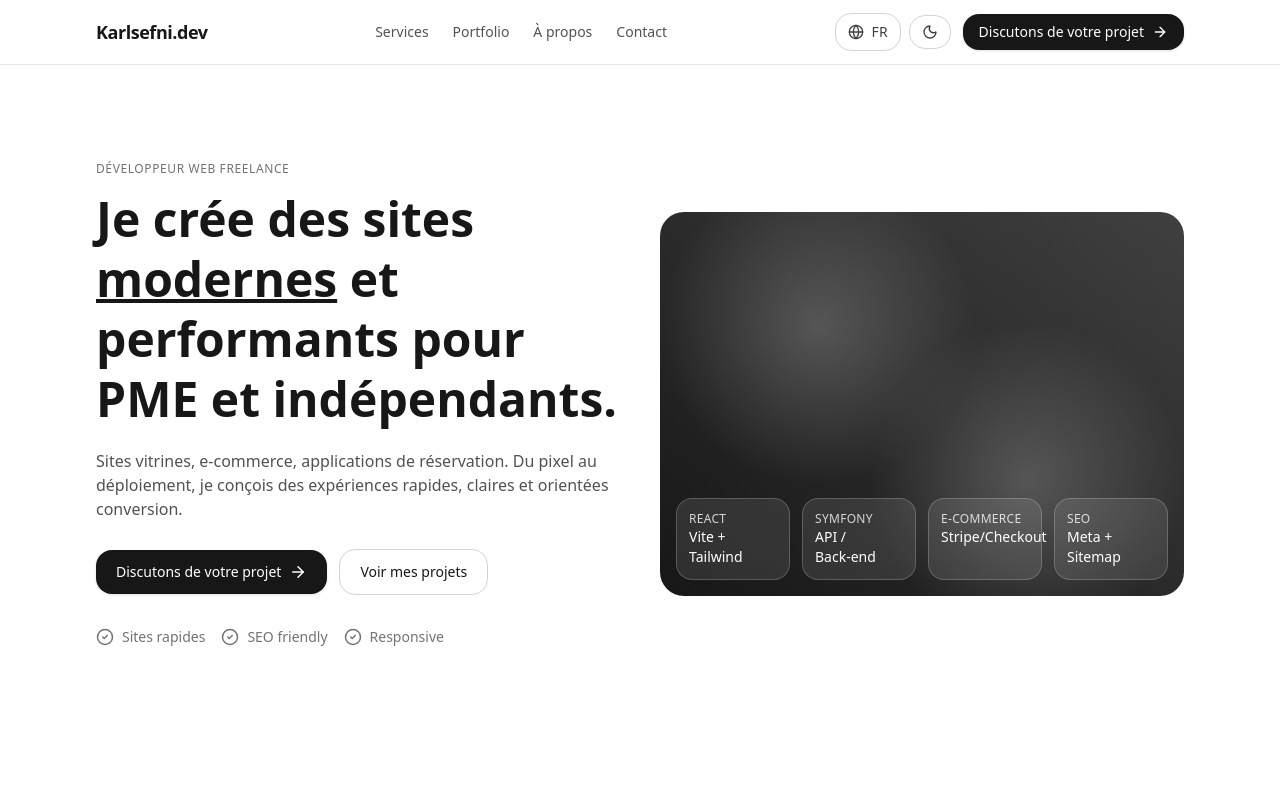
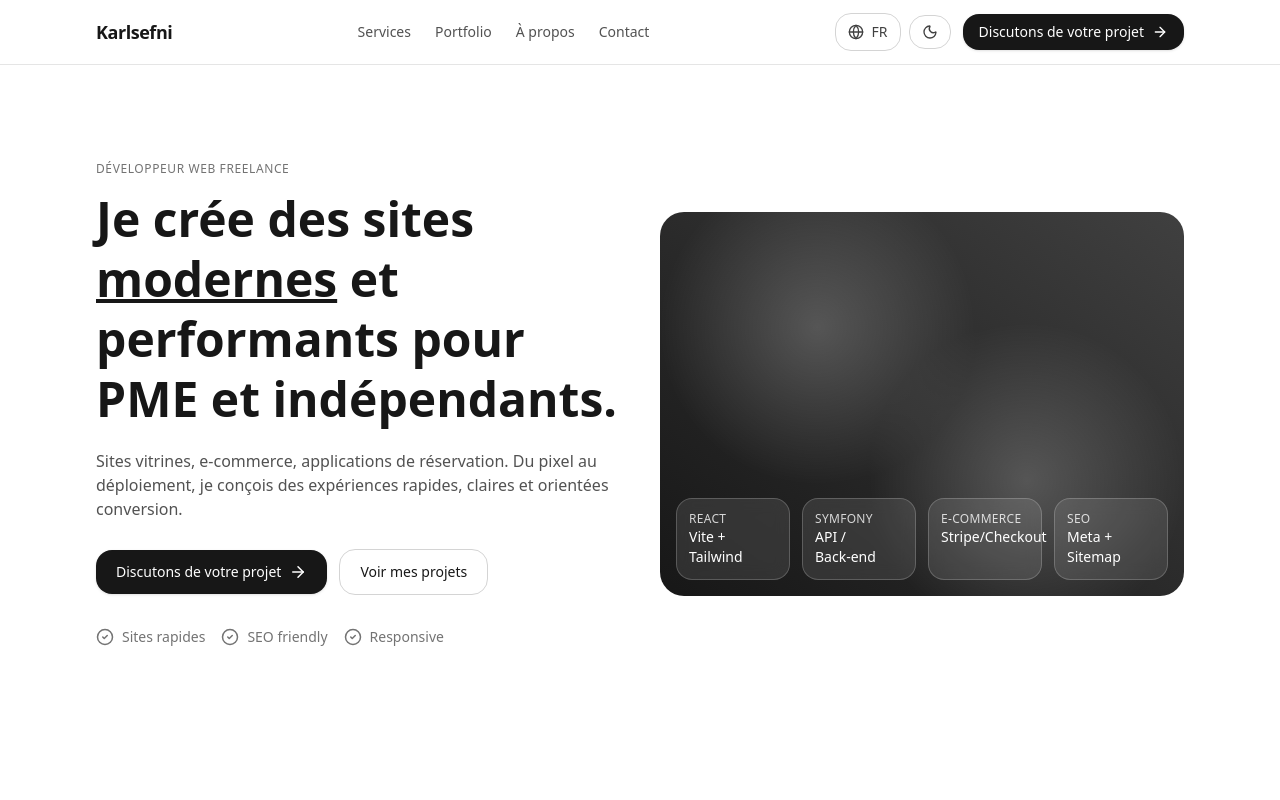
Before and after one commit to bcisse14/Portfoliov2, a React (Vite) app: page / in a window 1280 px wide. Shown: the top 800 px of the page. Built offline with nearby package versions, Linux system fonts and the light colour scheme.

Commit message:
(Fix) : Karlsefni

```diff
--- a/src/App.jsx
+++ b/src/App.jsx
@@ -43,7 +43,7 @@ const stagger = { hidden: {}, show: { transition: { staggerChildren: 0.12 } } };
 // i18n dictionary (titles, descriptions, and projects include imported assets)
 const i18n = {
   fr: {
-    brand: "Karlsefni.dev",
+    brand: "Karlsefni",
     nav: { home: "Accueil", services: "Services", portfolio: "Portfolio", about: "À propos", contact: "Contact" },
     cta_primary: "Discutons de votre projet",
     hero_badge: "Développeur Web Freelance",
@@ -159,7 +159,7 @@ const i18n = {
   },
 
   en: {
-    brand: "Karlsefni.dev",
+    brand: "Karlsefni",
     nav: { home: "Home", services: "Services", portfolio: "Work", about: "About", contact: "Contact" },
     cta_primary: "Let’s discuss your project",
     hero_badge: "Freelance Web Developer",
```
